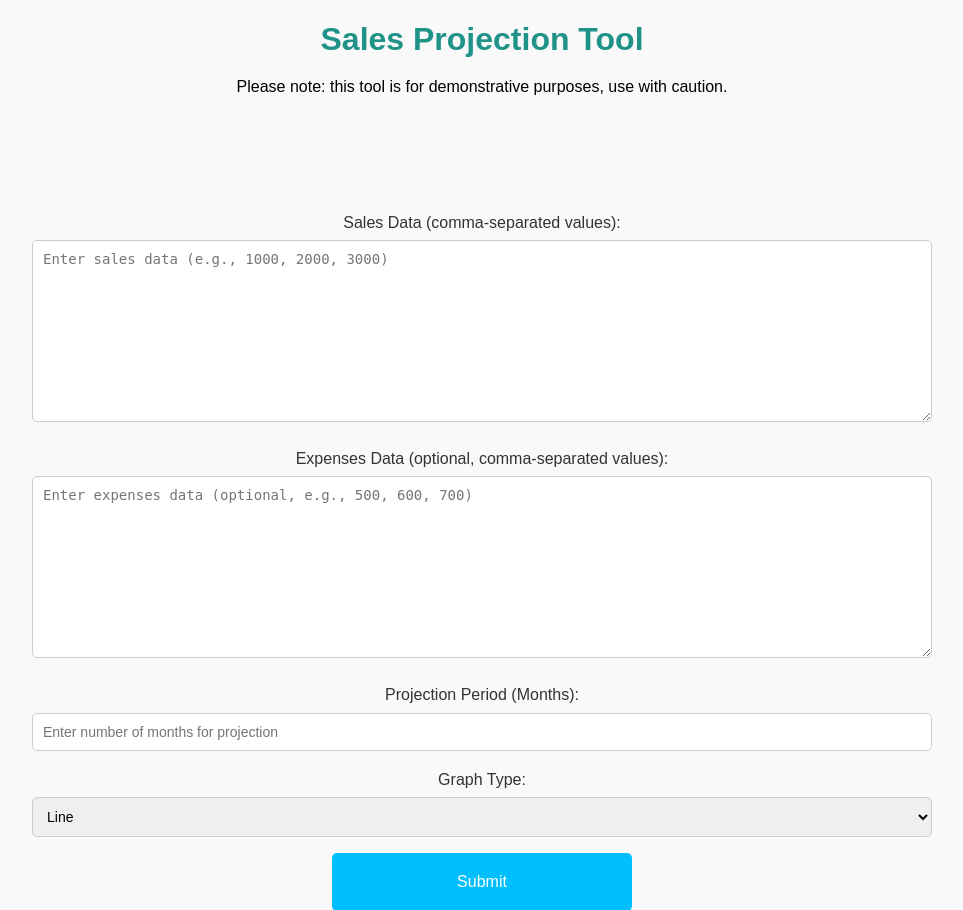
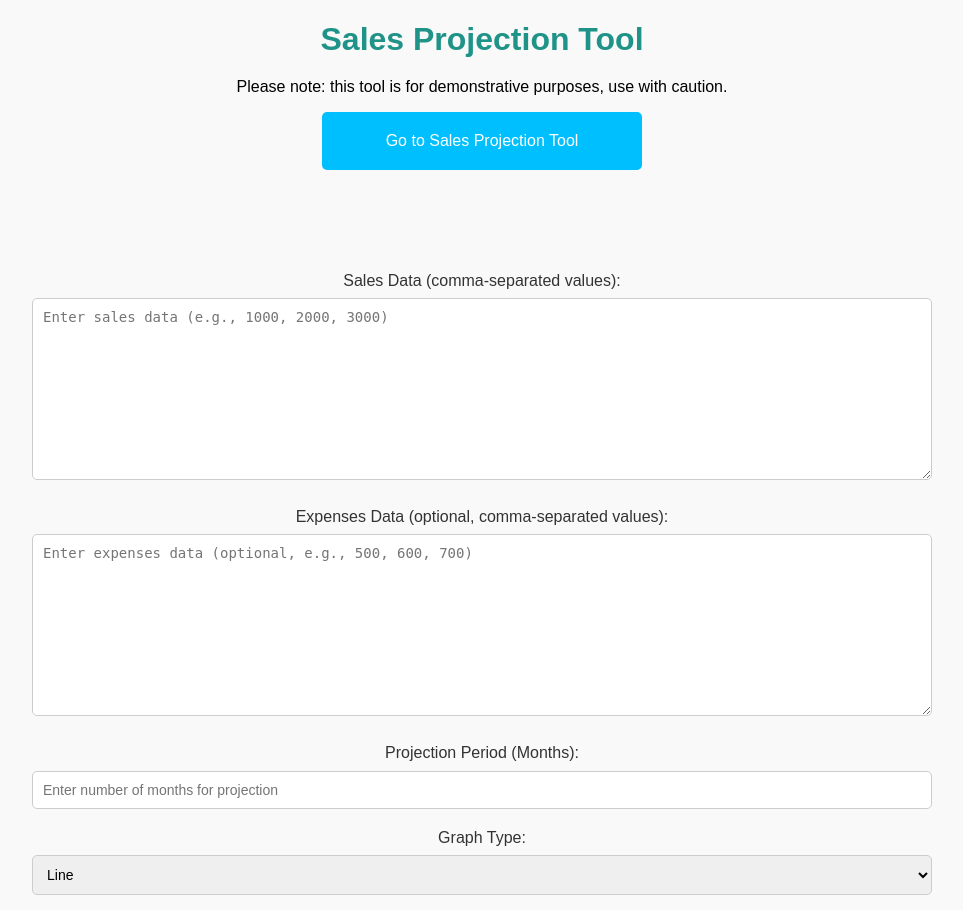
Before and after one commit to LethaboDorane/Project, a Django app: page / in a window 1280 px wide. Shown: the part 126-1036 px from the top of the page, without its empty margins (158-1121 px from the left). Run offline with Django 5.2, Linux system fonts and the light colour scheme.

Commit message:
Update sales_projection.html

```diff
--- a/projection_app/templates/projection_app/sales_projection.html
+++ b/projection_app/templates/projection_app/sales_projection.html
@@ -32,6 +32,13 @@
     <main>
         <h1>Sales Projection Tool</h1>
         <p>Please note: this tool is for demonstrative purposes, use with caution.</p>
+
+        <div class="other-project-button">
+            <a href="https://sales-projection-project.onrender.com/" target="_blank">
+                <button class="btn">Go to Sales Projection Tool</button>
+            </a>
+        </div>
+
         <!-- Sales Form -->
         <section id="form-section">
             <form method="post">
```
